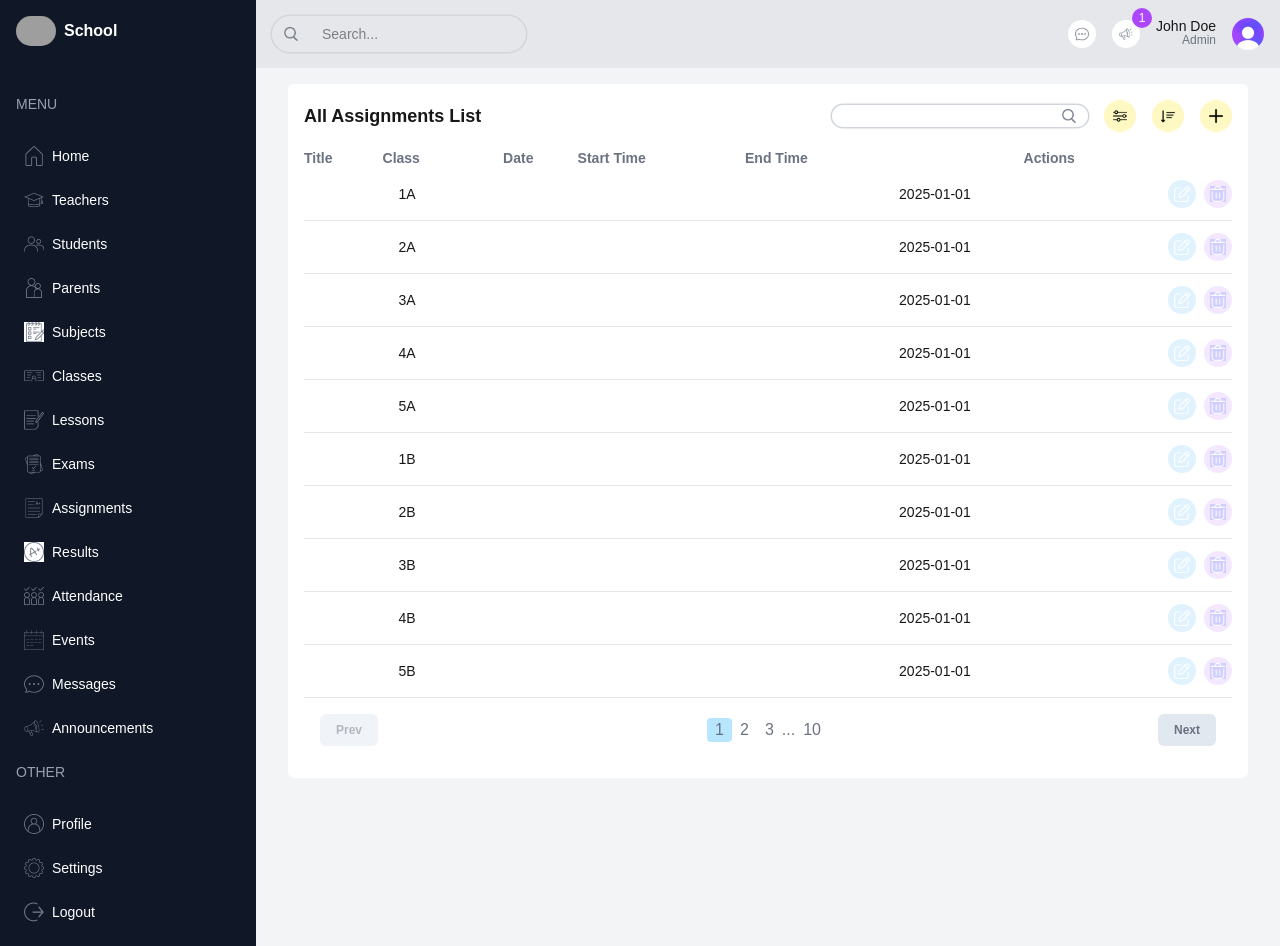
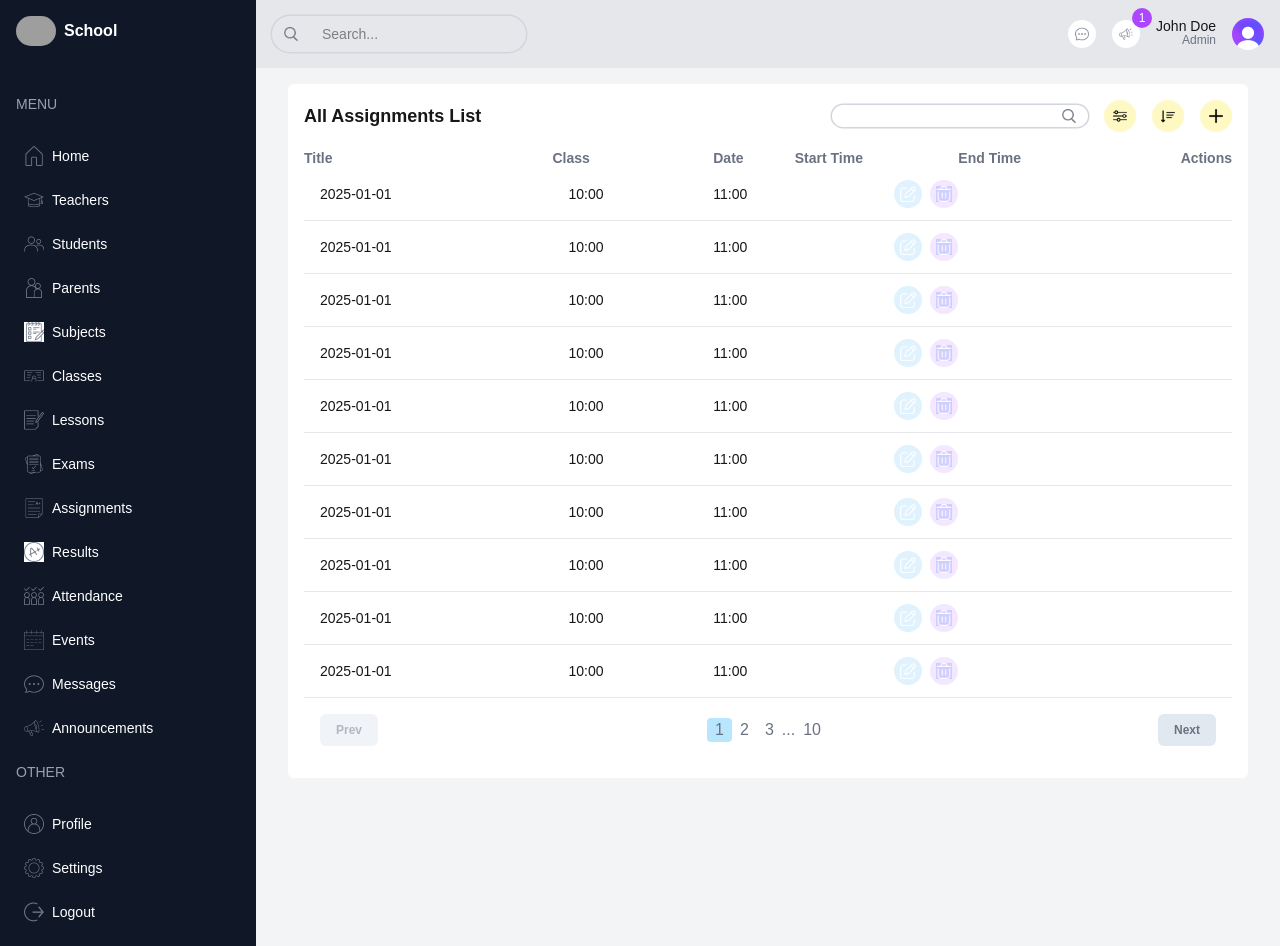
Before and after one commit to rumachoudhury/school-management-dashboard, a Next.js app: page /list/events in a window 1280 px wide. Built offline with nearby package versions, Linux system fonts and the light colour scheme; grey boxes are pictures that could not be loaded.

Commit message:
Updated EventListPage

```diff
--- a/src/app/(dashboard)/list/events/page.tsx
+++ b/src/app/(dashboard)/list/events/page.tsx
@@ -58,19 +58,19 @@ export default function EventListPage() {
         key={item.id}
         className="border-b border-gray-200 text-sm hover:bg-gray-50"
       >
-        <td className="p-4">{item.subject}</td>
+        <td className="p-4">{item.date}</td>
 
-        <td className="p-4">{item.class}</td>
+        <td className="p-4">{item.startTime}</td>
 
-        <td className="">{item.student}</td>
+        <td className="">{item.endTime}</td>
 
-        <td className="hidden md:table-cell">{item.teacher}</td>
+        {/* <td className="hidden md:table-cell">{item.teacher}</td> */}
 
-        <td className="hidden md:table-cell">{item.type}</td>
+        {/* <td className="hidden md:table-cell">{item.type}</td> */}
 
-        <td className="hidden md:table-cell">{item.date}</td>
+        {/* <td className="hidden md:table-cell">{item.date}</td> */}
 
-        <td className="hidden md:table-cell">{item.score}</td>
+        {/* <td className="hidden md:table-cell">{item.score}</td> */}
 
         <td>
           <div className="flex items-center gap-2 justify-end">
```
